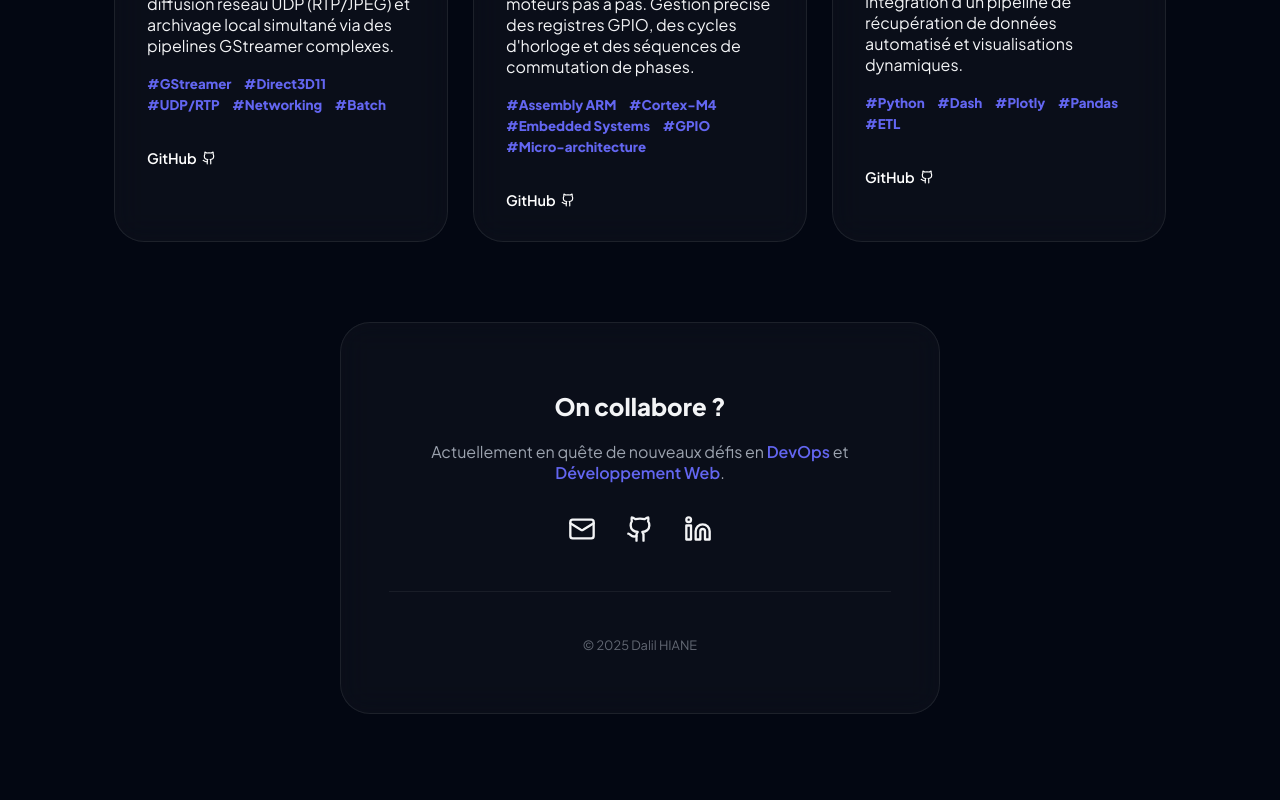
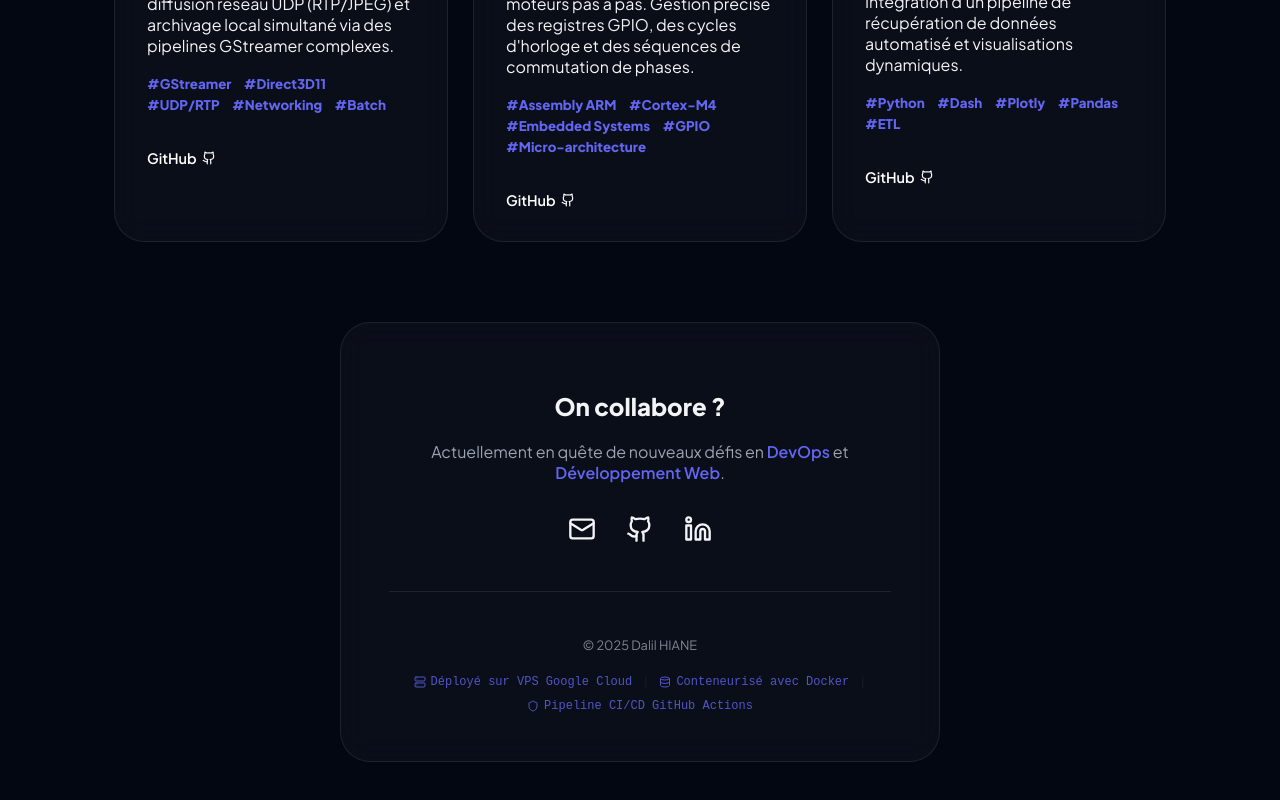
Before and after one commit to DaluxOnFlux/Portfolio, a React (Vite) app: page / in a window 1280 px wide. Shown: the part 3210-4010 px from the top of the page. Built offline with nearby package versions, Linux system fonts and the light colour scheme.

Commit message:
add footer

```diff
--- a/src/App.css
+++ b/src/App.css
@@ -435,7 +435,41 @@ html {
   padding-top: 2rem;
   font-size: 0.8rem;
   color: var(--text-dim);
-  opacity: 0.6;
+  opacity: 0.8; /* Légèrement plus visible */
+  display: flex;
+  flex-direction: column;
+  gap: 10px;
+  align-items: center;
+}
+
+.infra-stack {
+  display: flex;
+  flex-wrap: wrap;
+  justify-content: center;
+  gap: 10px;
+  font-family: "Courier New", Courier, monospace; /* Style un peu "code" */
+  font-size: 0.75rem;
+  color: var(--primary);
+}
+
+.stack-item {
+  display: flex;
+  align-items: center;
+  gap: 5px;
+}
+
+.stack-divider {
+  color: var(--glass-border);
+}
+
+@media (max-width: 600px) {
+  .infra-stack {
+    flex-direction: column;
+    gap: 5px;
+  }
+  .stack-divider {
+    display: none;
+  }
 }
 
 .menu-toggle {
--- a/src/App.jsx
+++ b/src/App.jsx
@@ -324,6 +324,19 @@ const App = () => {
 
             <div className="footer-bottom">
               <p>© 2025 Dalil HIANE</p>
+              <div className="infra-stack">
+                <span className="stack-item">
+                  <Server size={12} /> Déployé sur VPS Google Cloud
+                </span>
+                <span className="stack-divider">|</span>
+                <span className="stack-item">
+                  <Database size={12} /> Conteneurisé avec Docker
+                </span>
+                <span className="stack-divider">|</span>
+                <span className="stack-item">
+                  <Shield size={12} /> Pipeline CI/CD GitHub Actions
+                </span>
+              </div>
             </div>
           </motion.div>
         </div>
```
